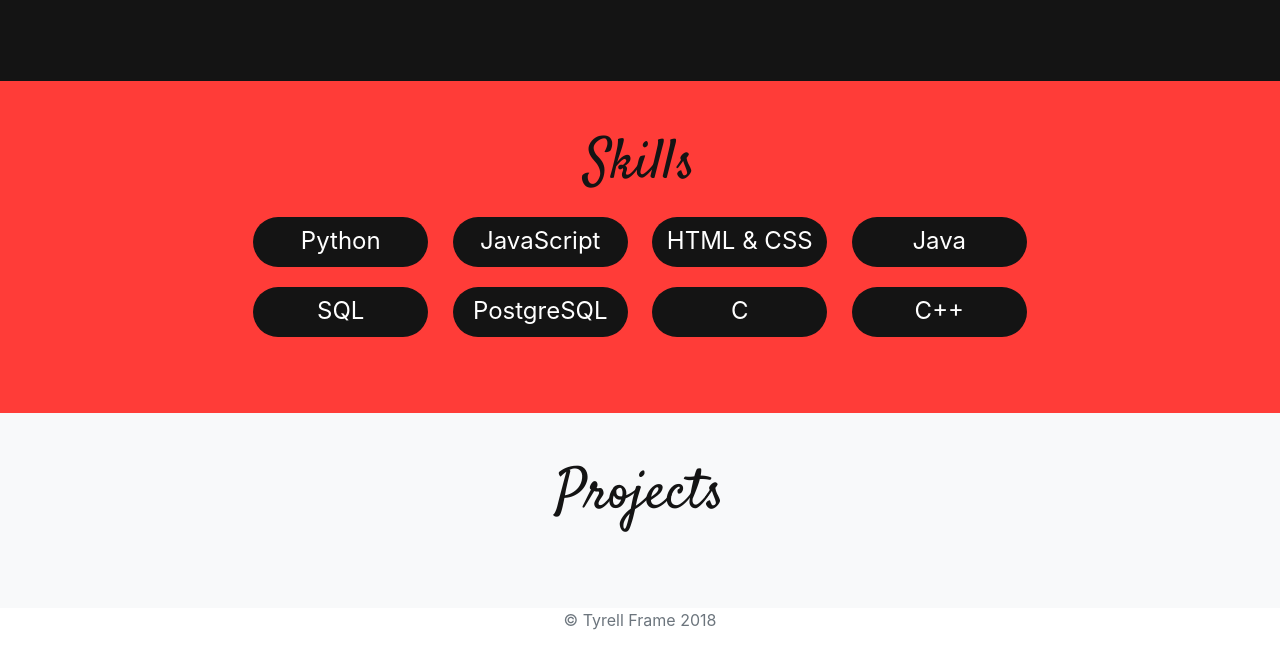
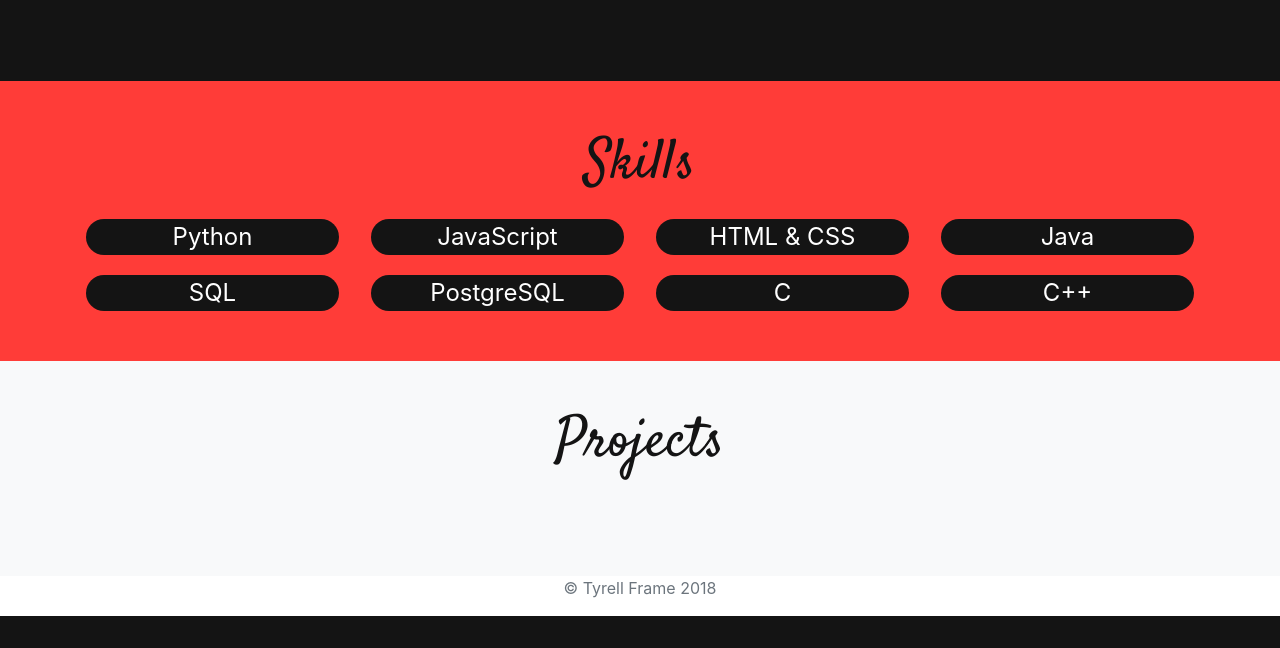
Before and after one commit to tlframe2/portfolio, a Django app: page / in a window 1280 px wide. Shown: the part 591-1239 px from the top of the page. After the commit the page ends 1207 px from the top, so only its background shows below. Run offline with Django 3.2, Linux system fonts and the light colour scheme; data that the repository does not hold is empty; some libraries are stand-ins or nearby versions.

Commit message:
redesigned skills section using bootstrap grid

```diff
--- a/jobs/static/jobs/css/style.css
+++ b/jobs/static/jobs/css/style.css
@@ -54,6 +54,10 @@ a {
 
 /***** Skills Section *****/
 
+.row {
+    margin-top: 20px;
+}
+
 .skills {
     background: #FF3C38;
     padding: 50px;
@@ -63,21 +67,10 @@ a {
     color: #141414;
 }
 
-.skills ul {
-    width: 80%;
-    list-style-type: none;
-    text-align: center;
-}
-
-.skills li {
-    display: inline-block;
+.skill-block {
     background: #141414;
     color: #ffffff;
     font-size: 24px;
-    height: 50px;
-    line-height: 2;
-    width: 175px;
-    margin: 10px;
     border-radius: 100px;
 }
 
@@ -105,3 +98,15 @@ button:hover {
     cursor: pointer;
     background: #FF3C38;
 }
+
+@media (max-width: 768px) {
+
+    [class*="col-"] {
+        margin-bottom: 15px;
+    }
+
+    .row {
+        margin-top: 0px;
+    }
+
+}
--- a/jobs/templates/jobs/home.html
+++ b/jobs/templates/jobs/home.html
@@ -52,18 +52,38 @@
         </div>
       </section>
 
-      <div class="skills container-fluid">
+      <div class="skills">
         <h1 class="text-center display-4">Skills</h1>
-        <ul class="container">
-          <li>Python</li>
-          <li>JavaScript</li>
-          <li>HTML & CSS</li>
-          <li>Java</li>
-          <li>SQL</li>
-          <li>PostgreSQL</li>
-          <li>C</li>
-          <li>C++</li>
-        </ul>
+        <div class="container">
+          <div class="row">
+            <div class="text-center col-sm mx-3 skill-block">
+              Python
+            </div>
+            <div class="text-center col-sm mx-3 skill-block">
+              JavaScript
+            </div>
+            <div class="text-center col-sm mx-3 skill-block">
+              HTML & CSS
+            </div>
+            <div class="text-center col-sm mx-3 skill-block">
+              Java
+            </div>
+          </div>
+          <div class="row">
+            <div class="text-center col-sm mx-3 skill-block">
+              SQL
+            </div>
+            <div class="text-center col-sm mx-3 skill-block">
+              PostgreSQL
+            </div>
+            <div class="text-center col-sm mx-3 skill-block">
+              C
+            </div>
+            <div class="text-center col-sm mx-3 skill-block">
+              C++
+            </div>
+          </div>
+        </div>
       </div>
 
       <div class="album py-5 bg-light projects">
```
